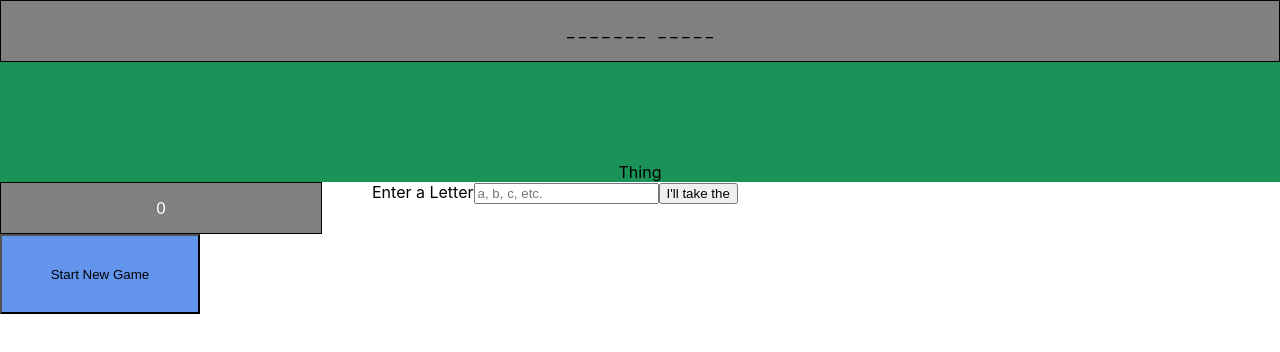
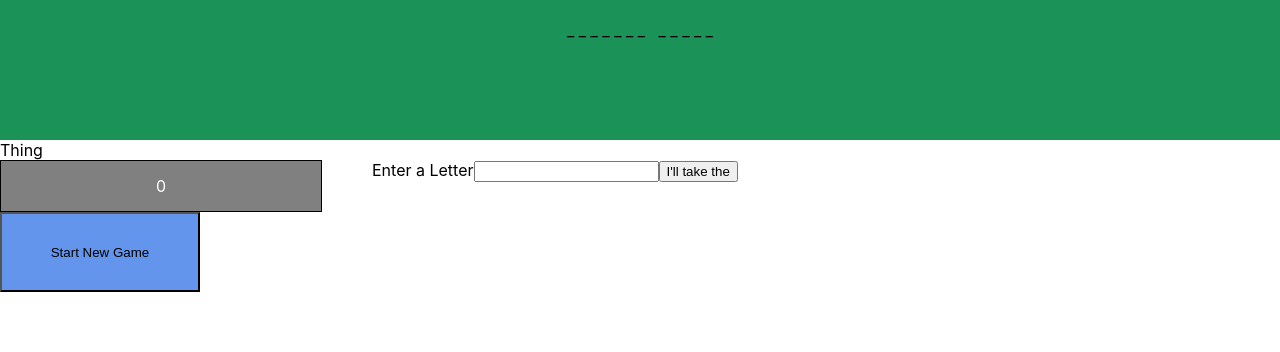
Before and after one commit to tova-moskowitz/react-wheel, a React (Create React App) app: page / in a window 1280 px wide. Shown: the top 352 px of the page. Built offline with nearby package versions, Linux system fonts and the light colour scheme.

Commit message:
show special chars if in puzzle

```diff
--- a/src/App.js
+++ b/src/App.js
@@ -54,7 +54,10 @@ class App extends React.Component {
 
   renderPuzzle = () => {
     return this.state.currentPuzzle.map((letter, index) => {
-      if (this.state.correctlyGuessedLetters.indexOf(letter) !== -1) {
+      if (
+        this.state.correctlyGuessedLetters.indexOf(letter) !== -1 ||
+        this.state.specialChars.indexOf(letter) !== -1
+      ) {
         return <span key={index}>{letter}</span>;
       } else if (letter === " ") {
         return <span key={index}>&nbsp;&nbsp;</span>;
@@ -76,6 +79,8 @@ class App extends React.Component {
     const puzzle = phrases[category].toUpperCase().split("");
     this.setState({ currentCategory: category });
     this.setState({ currentPuzzle: puzzle });
+    this.setState({ correctlyGuessedLetters: [] });
+    this.setState({ allUsedLetters: [] });
   };
 
   handleInputTurnLetter = e => {
@@ -112,9 +117,11 @@ class App extends React.Component {
     return (
       <div className="puzzleBoardWrapper">
         <div className="puzzleBoard">
-          <div className="puzzleLetter">{this.renderPuzzle()}</div>
-          <div className="currentCategory">{this.state.currentCategory}</div>
+          {/* {/* <div className="puzzleLetter"> */}
+          {this.renderPuzzle()}
         </div>
+        <div className="currentCategory">{this.state.currentCategory}</div>
+        {/* </div> */}
         <div className="scoreWrapper">
           <span id="runningScore">{this.state.runningScore}</span>
         </div>
@@ -131,7 +138,6 @@ class App extends React.Component {
           maxLength="1"
           onChange={this.handleInputTurnLetter}
           type="text"
-          placeholder="a, b, c, etc."
         ></input>
         <button onClick={this.wrapperOnClick}>
           I'll take the {this.state.currentTurnLetter}
--- a/src/components/PuzzleBoard/PuzzleBoard.css
+++ b/src/components/PuzzleBoard/PuzzleBoard.css
@@ -1,10 +1,9 @@
 .puzzleBoard {
-  /* height: 300px; */
+  height: 100px;
   margin: auto;
   background-color: #1a9258;
   text-align: center;
-  display: block;
-  overflow: auto;
+  padding: 20px;
 }
 
 .puzzleWrapper {
@@ -21,10 +20,6 @@
   background-size: 50px;
   background-repeat: no-repeat;
   background-position: center center; */
-}
-
-.currentCategory {
-  margin-top: 100px;
 }
 
 .scoreWrapper {
```
